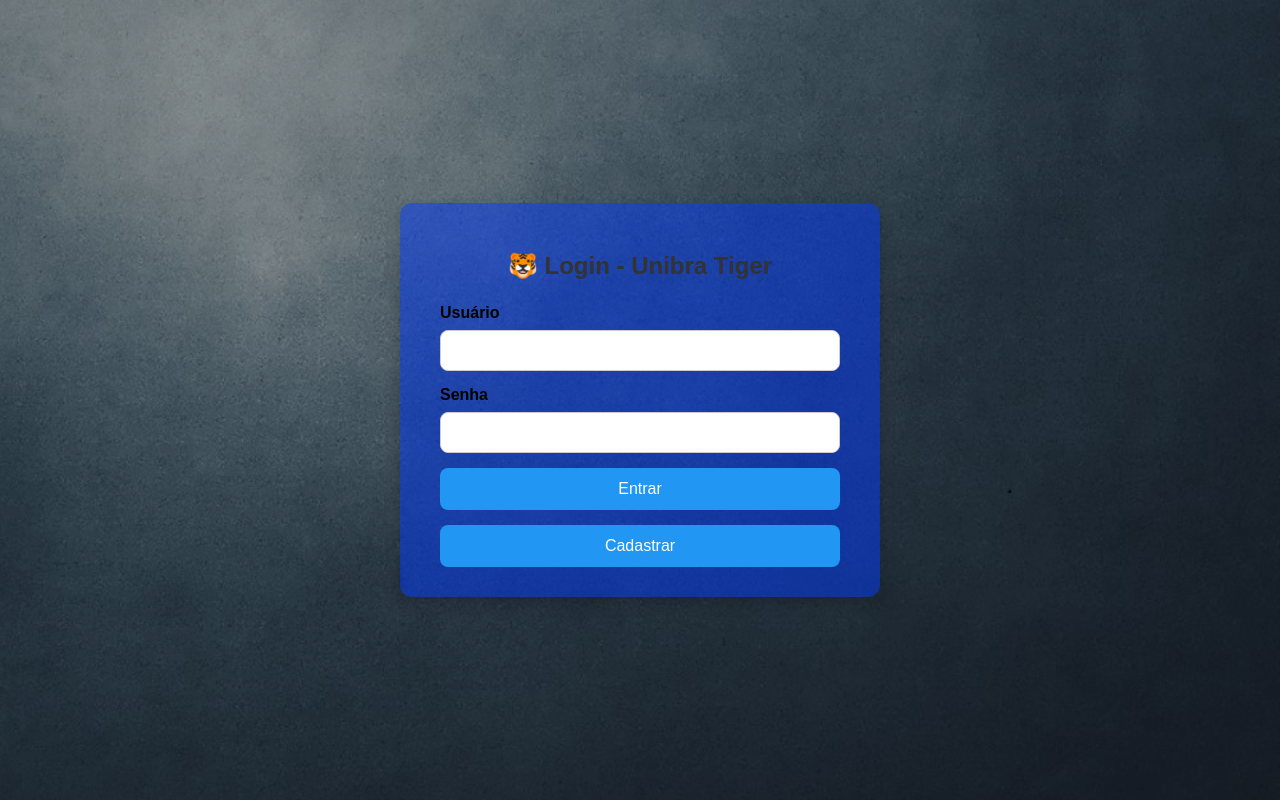
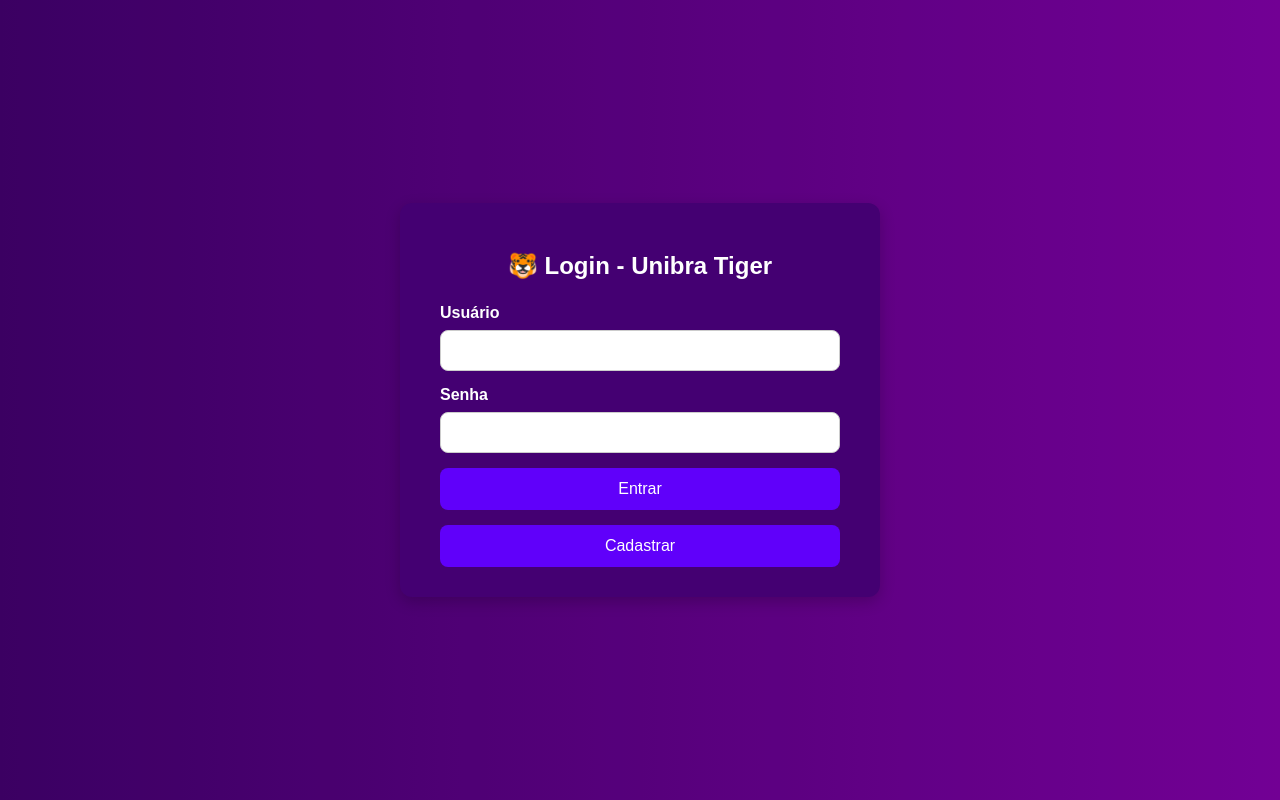
Before and after one commit to juanvitor04/grupo-1, a Flask app: page / in a window 1280 px wide. Run offline with Flask 3, Linux system fonts and the light colour scheme.

Commit message:
alteração na pagina de login

```diff
--- a/static/style.css
+++ b/static/style.css
@@ -1,15 +1,13 @@
 :root{
-  --cor01:#003cff7e;
-  --cor02:#2196f3;
-  --cor03:#003a69;
+  --cor01:#440072;
+  --cor02:hsl(263, 100%, 49%);
+  --cor03:#8400ac;
 
 }
   body {
- font-family: Arial, sans-serif;
-  background-image: url("img/background.jpeg");  /* Caminho relativo ao CSS */
-  background-size: cover;
-  background-position: center;
-  background-repeat: no-repeat;
+  font-family: Arial, sans-serif;
+  background-image: linear-gradient(to right,var(--cor01),var(--cor03));
+  color: white;
   height: 100vh;
   margin: 0;
   display: flex;
@@ -29,7 +27,7 @@
 h2 {
   text-align: center;
   margin-bottom: 24px;
-  color: #333;
+  color: #ffff;
 }
 
 label {
```
Also changed, not shown: banco.db.
